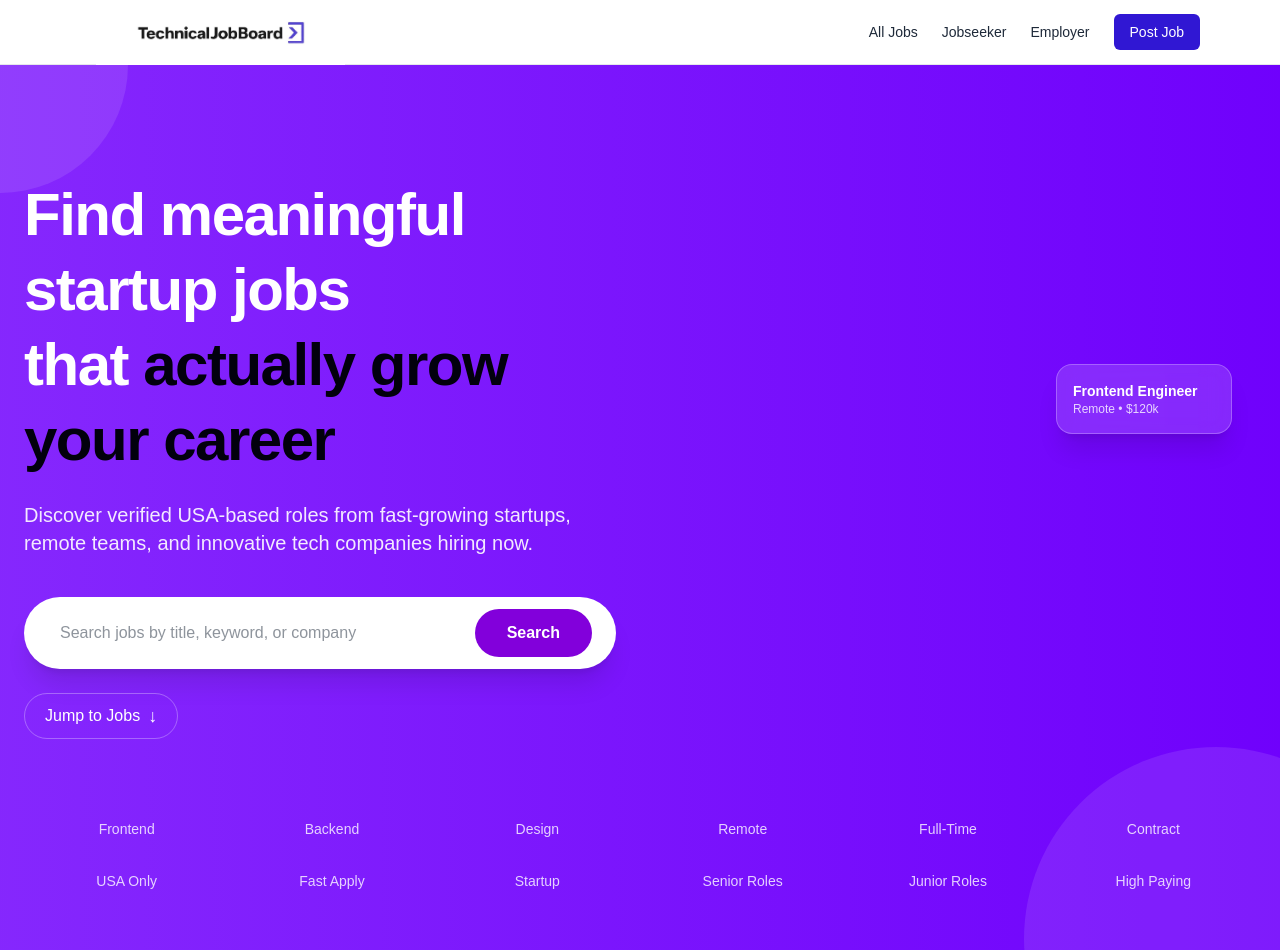
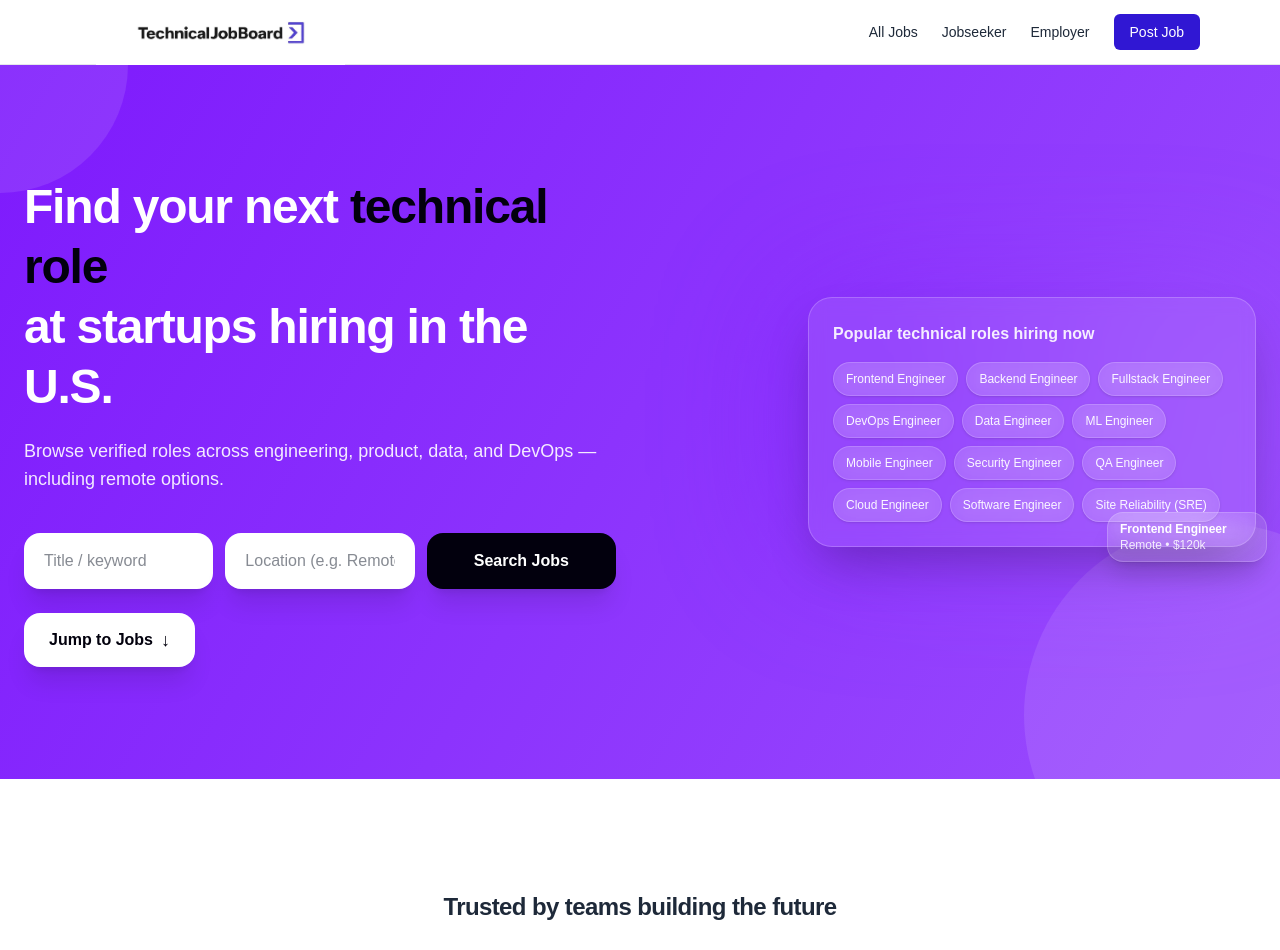
Before and after one commit to adebisidolapo/technicaljobboard, a Next.js app in the folder jobboard/: page / in a window 1280 px wide. Shown: the top 950 px of the page. Built offline with nearby package versions, Linux system fonts and the light colour scheme.

Commit message:
update hero section

```diff
--- a/jobboard/app/globals.css
+++ b/jobboard/app/globals.css
@@ -97,3 +97,39 @@ body {
 .animate-marquee {
   animation: marquee 35s linear infinite;
 }
+/* Animated gradient background */
+.bg-animated-gradient {
+  background: linear-gradient(120deg, #6f00fc, #8c33fd, #a866fe);
+  background-size: 200% 200%;
+  animation: gradientMove 10s ease infinite;
+}
+
+@keyframes gradientMove {
+  0% { background-position: 0% 50%; }
+  50% { background-position: 100% 50%; }
+  100% { background-position: 0% 50%; }
+}
+
+/* Glass effect */
+.glass {
+  background: rgba(255, 255, 255, 0.12);
+  border: 1px solid rgba(255, 255, 255, 0.18);
+  backdrop-filter: blur(12px);
+}
+
+/* Simple marquee */
+@keyframes marquee {
+  0% { transform: translateX(0); }
+  100% { transform: translateX(-50%); }
+}
+
+.animate-marquee {
+  width: max-content;
+  animation: marquee 25s linear infinite;
+}
+
+/* Dotted background */
+.bg-dots-bg {
+  background-image: radial-gradient(rgba(2,0,13,0.08) 1px, transparent 1px);
+  background-size: 18px 18px;
+}
--- a/jobboard/app/page.tsx
+++ b/jobboard/app/page.tsx
@@ -16,7 +16,7 @@ export default function Home() {
     <main className="font-sans bg-gray-100 text-[#02000D]">
 
       {/* ================= HERO ================= */}
-      <section className="relative py-28 bg-animated-gradient text-white overflow-hidden">
+<section className="relative py-24 md:py-28 bg-animated-gradient text-white overflow-hidden">
   <div className="absolute top-0 left-0 w-64 h-64 bg-white opacity-10 rounded-full -translate-x-1/2 -translate-y-1/2" />
   <div className="absolute bottom-0 right-0 w-96 h-96 bg-white opacity-10 rounded-full translate-x-1/3 translate-y-1/3" />
 
@@ -25,37 +25,43 @@ export default function Home() {
 
       {/* LEFT */}
       <div className="md:w-1/2">
-              <h1 className="text-5xl md:text-6xl font-extrabold leading-tight max-w-3xl tracking-tight">
-                Find meaningful startup jobs
+        <h1 className="text-4xl md:text-5xl font-extrabold leading-tight tracking-tight">
+          Find your next <span className="text-[#02000D]">technical role</span>
           <br />
-                that <span className="text-[#02000D]">actually grow your career</span>
+          at startups hiring in the U.S.
         </h1>
 
-              <p className="mt-6 text-lg md:text-xl max-w-2xl text-white/90">
-                Discover verified USA-based roles from fast-growing startups,
-                remote teams, and innovative tech companies hiring now.
+        <p className="mt-5 text-base md:text-lg max-w-xl text-white/90">
+          Browse verified roles across engineering, product, data, and DevOps — including remote options.
         </p>
 
+        {/* Search Bar (3 equal boxes) */}
         <div className="w-full mt-10">
-                <div className="flex items-center bg-white rounded-full shadow-xl px-6 py-3 max-w-5xl">
+          <div className="grid grid-cols-1 md:grid-cols-3 gap-3 max-w-3xl">
             <input
               type="text"
-                    placeholder="Search jobs by title, keyword, or company"
-                    className="flex-1 px-3 py-3 text-gray-800 bg-transparent focus:outline-none text-base"
+              placeholder="Title / keyword"
+              className="w-full px-5 py-4 rounded-2xl bg-white text-gray-900 shadow-xl outline-none focus:ring-2 focus:ring-[#A866FE]"
             />
-                  <button className="ml-3 px-8 py-3 rounded-full bg-purple-700 text-white font-semibold hover:bg-purple-800 transition">
-                    Search
+
+            <input
+              type="text"
+              placeholder="Location (e.g. Remote, NY)"
+              className="w-full px-5 py-4 rounded-2xl bg-white text-gray-900 shadow-xl outline-none focus:ring-2 focus:ring-[#A866FE]"
+            />
+
+            <button className="w-full px-5 py-4 rounded-2xl bg-[#02000D] text-white font-semibold shadow-xl hover:bg-black transition">
+              Search Jobs
             </button>
           </div>
         </div>
 
+        {/* Jump to Jobs (more visible) */}
         <button
           onClick={() =>
-                  document
-                    .getElementById("jobs")
-                    ?.scrollIntoView({ behavior: "smooth" })
+            document.getElementById("jobs")?.scrollIntoView({ behavior: "smooth" })
           }
-                className="mt-6 inline-flex items-center gap-2 text-white font-medium px-5 py-2 rounded-full border border-white/30 hover:bg-white/10 transition"
+          className="mt-6 inline-flex items-center justify-center gap-2 bg-white text-[#02000D] font-semibold px-6 py-3 rounded-2xl shadow-xl hover:shadow-2xl hover:-translate-y-[1px] transition border border-white/40"
         >
           Jump to Jobs <span className="text-lg">↓</span>
         </button>
@@ -66,36 +72,51 @@ export default function Home() {
         ref={heroImageRef}
         className="md:w-1/2 mt-14 md:mt-0 flex justify-center md:justify-end"
       >
-              <div className="relative">
+        <div className="relative w-full max-w-md">
           <div className="absolute inset-0 rounded-3xl bg-gradient-to-r from-[#6F00FC] via-[#8C33FD] to-[#A866FE] blur-3xl opacity-30 scale-110" />
 
-                <div className="absolute bottom-6 right-6 glass rounded-2xl p-4 shadow-xl text-white text-sm w-44">
-                  <p className="font-semibold">Frontend Engineer</p>
-                  <p className="text-xs opacity-80">Remote • $120k</p>
+          {/* Small duplicate "technical job" chips */}
+          <div className="relative z-10 rounded-3xl border border-white/20 bg-white/10 backdrop-blur p-6 shadow-2xl">
+            <p className="text-white/90 font-semibold mb-4">
+              Popular technical roles hiring now
+            </p>
+
+            <div className="flex flex-wrap gap-2">
+              {[
+                "Frontend Engineer",
+                "Backend Engineer",
+                "Fullstack Engineer",
+                "DevOps Engineer",
+                "Data Engineer",
+                "ML Engineer",
+                "Mobile Engineer",
+                "Security Engineer",
+                "QA Engineer",
+                "Cloud Engineer",
+                "Software Engineer",
+                "Site Reliability (SRE)",
+              ].map((role, i) => (
+                <span
+                  key={i}
+                  className="glass text-xs px-3 py-2 rounded-full border border-white/20 text-white/95 shadow-sm"
+                >
+                  {role}
+                </span>
+              ))}
+            </div>
+
+            {/* Tiny floating card (smaller than before) */}
+            <div className="absolute -bottom-4 -right-3 glass rounded-2xl px-3 py-2 shadow-xl text-white text-xs w-40 border border-white/20">
+              <p className="font-semibold leading-snug">Frontend Engineer</p>
+              <p className="opacity-85">Remote • $120k</p>
+            </div>
           </div>
         </div>
       </div>
 
     </div>
 
-          {/* JOB ICON STRIP */}
-          <div className="w-full mt-20">
-            <div className="grid grid-cols-3 md:grid-cols-6 gap-y-8 text-center text-sm text-white/80">
-              <span>Frontend</span>
-              <span>Backend</span>
-              <span>Design</span>
-              <span>Remote</span>
-              <span>Full-Time</span>
-              <span>Contract</span>
-              <span>USA Only</span>
-              <span>Fast Apply</span>
-              <span>Startup</span>
-              <span>Senior Roles</span>
-              <span>Junior Roles</span>
-              <span>High Paying</span>
-            </div>
-          </div>
-
+    {/* Removed the old bottom icons strip completely */}
   </div>
 </section>
 
```
Lines whose indentation alone changed are shown as unchanged.
